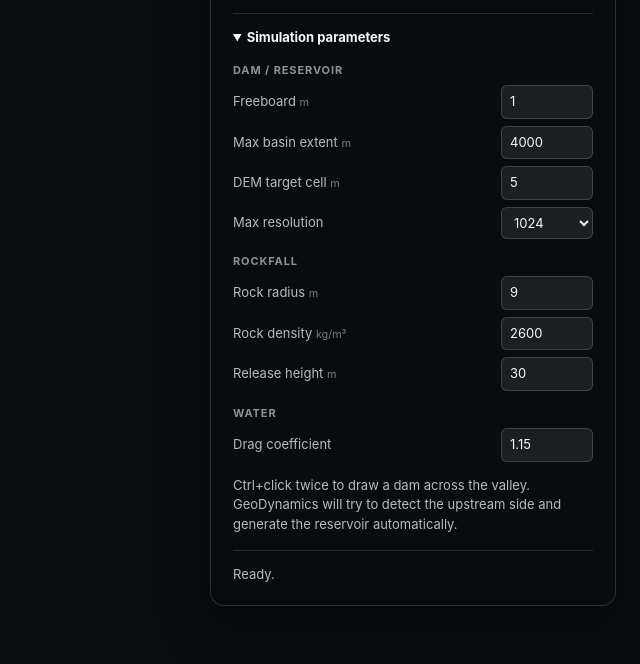
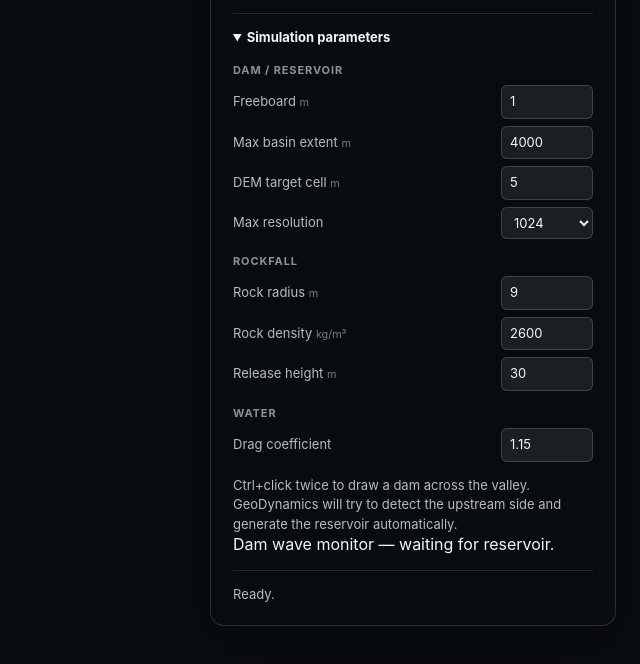
Before and after one commit to nicogis/GeoDynamics, a website built with Vite: page index.html in a window 1280 px wide. Shown: the part 132-796 px from the top of the page, without its empty margins (640-1280 px from the left). Built offline with nearby package versions, Linux system fonts and the light colour scheme; what @arcgis/core would draw is missing.

Commit message:
Add overtopping telemetry to panel

```diff
--- a/index.html
+++ b/index.html
@@ -75,6 +75,7 @@
       </details>
 
       <div id="help">Ctrl+click twice to draw a dam across the valley. GeoDynamics will try to detect the upstream side and generate the reservoir automatically.</div>
+      <div id="overtopping" data-state="normal">Dam wave monitor — waiting for reservoir.</div>
       <div id="status">Ready.</div>
     </aside>
     <script type="module" src="/src/main.ts"></script>
```
